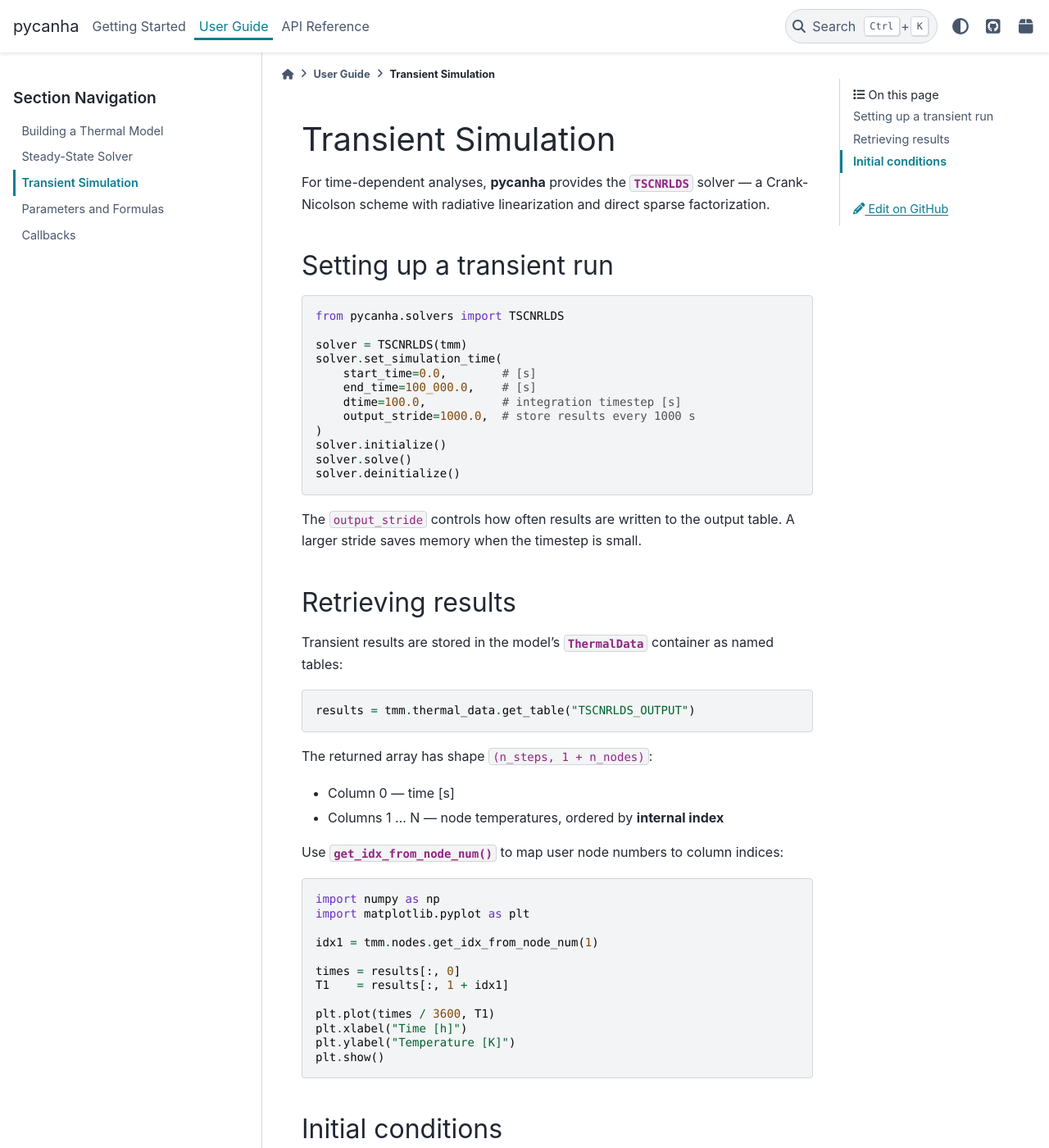
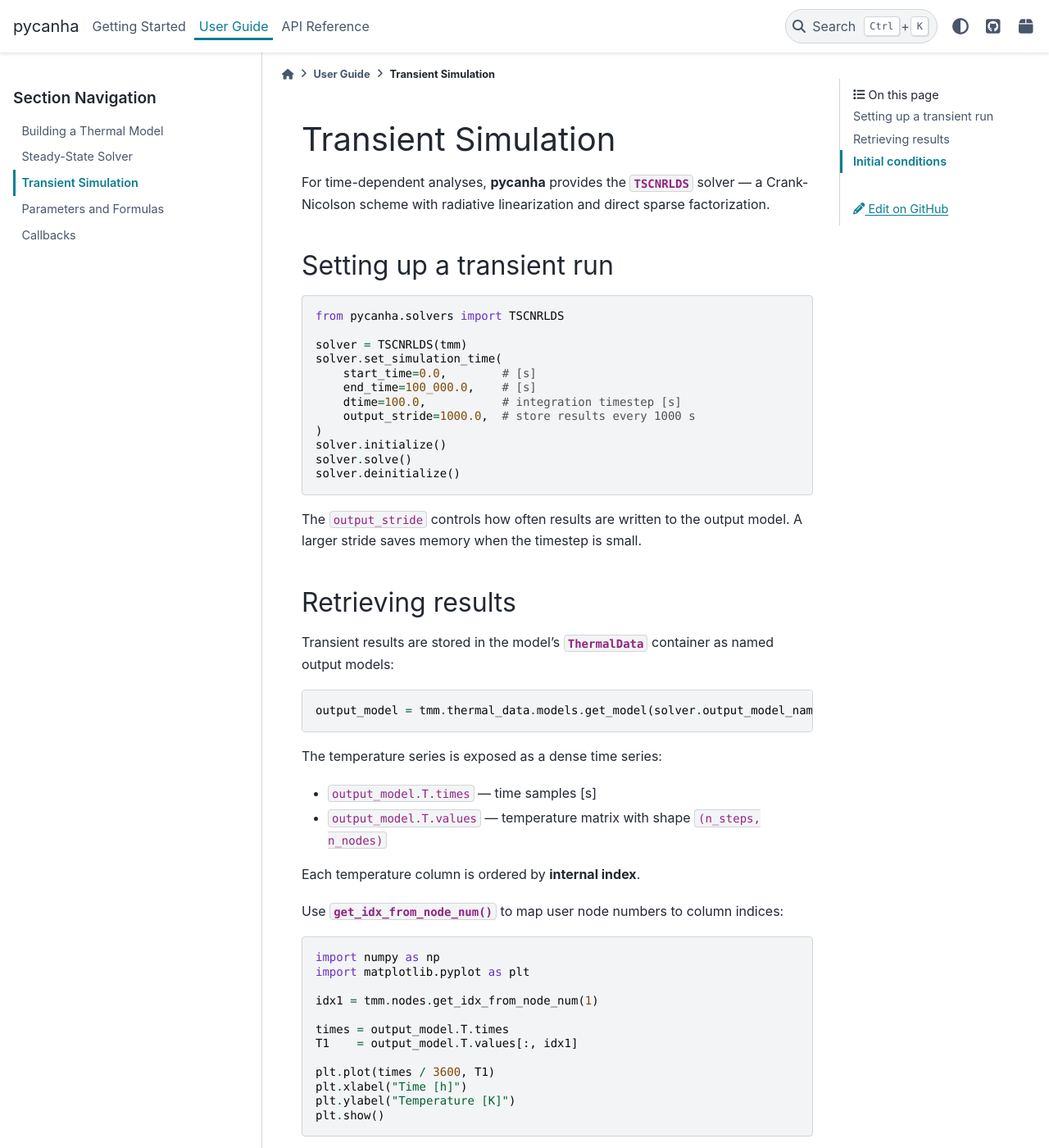
Before and after one commit to pycanha-project/pycanha, a Sphinx documentation site: the page built from doc/user_guide/transient.rst, in a window 1280 px wide and 1400 px high. Shown: the whole window at 82% size. Built offline with Sphinx 7.4.7 and the PyData theme 0.15.4, drawn with Linux system fonts in a browser that asks for light colours; pages that are not in the unit, such as notebooks, are missing from menus.

Commit message:
update to v0.13

```diff
--- a/doc/examples/plot_transient.py
+++ b/doc/examples/plot_transient.py
@@ -14,7 +14,6 @@ re-running with a doubled conductive coupling.
 # ------------------------
 
 import matplotlib.pyplot as plt
-import numpy as np
 
 from pycanha.solvers import TSCNRLDS
 from pycanha.tmm import Node, NodeType, ThermalMathematicalModel
@@ -46,18 +45,23 @@ solver.set_simulation_time(start, end, dt, out_dt)
 solver.initialize()
 solver.solve()
 
-results = tmm.thermal_data.get_table("TSCNRLDS_OUTPUT")
-times = results[:, 0]
+output_model = tmm.thermal_data.models.get_model(solver.output_model_name)
+times = output_model.T.times
 idx1 = tmm.nodes.get_idx_from_node_num(1)
-T1 = results[:, 1 + idx1]
+T1 = output_model.T.values[:, idx1]
 
 # %%
 # Sensitivity run — doubled conductance
 # --------------------------------------
 
 tmm2 = ThermalMathematicalModel("HighGL")
-n1b = Node(1); n1b.T = 273.0; n1b.C = 1.0e4; n1b.qi = 500.0
-n2b = Node(2); n2b.T = 3.0; n2b.type = NodeType.BOUNDARY
+n1b = Node(1)
+n1b.T = 273.0
+n1b.C = 1.0e4
+n1b.qi = 500.0
+n2b = Node(2)
+n2b.T = 3.0
+n2b.type = NodeType.BOUNDARY
 tmm2.add_node(n1b)
 tmm2.add_node(n2b)
 tmm2.conductive_couplings.add_coupling(1, 2, 1.0)
@@ -68,8 +72,8 @@ solver2.set_simulation_time(start, end, dt, out_dt)
 solver2.initialize()
 solver2.solve()
 
-results2 = tmm2.thermal_data.get_table("TSCNRLDS_OUTPUT")
-T1b = results2[:, 1 + tmm2.nodes.get_idx_from_node_num(1)]
+output_model2 = tmm2.thermal_data.models.get_model(solver2.output_model_name)
+T1b = output_model2.T.values[:, tmm2.nodes.get_idx_from_node_num(1)]
 
 # %%
 # Plot
--- a/doc/user_guide/transient.rst
+++ b/doc/user_guide/transient.rst
@@ -24,22 +24,24 @@ Setting up a transient run
    solver.deinitialize()
 
 The ``output_stride`` controls how often results are written to the output
-table.  A larger stride saves memory when the timestep is small.
+model.  A larger stride saves memory when the timestep is small.
 
 Retrieving results
 ------------------
 
 Transient results are stored in the model's
-:class:`~pycanha.tmm.ThermalData` container as named tables:
+:class:`~pycanha.tmm.ThermalData` container as named output models:
 
 .. code-block:: python
 
-   results = tmm.thermal_data.get_table("TSCNRLDS_OUTPUT")
+   output_model = tmm.thermal_data.models.get_model(solver.output_model_name)
 
-The returned array has shape ``(n_steps, 1 + n_nodes)``:
+The temperature series is exposed as a dense time series:
 
-* Column 0 — time [s]
-* Columns 1 … N — node temperatures, ordered by **internal index**
+* ``output_model.T.times`` — time samples [s]
+* ``output_model.T.values`` — temperature matrix with shape ``(n_steps, n_nodes)``
+
+Each temperature column is ordered by **internal index**.
 
 Use :meth:`~pycanha_core.tmm.Nodes.get_idx_from_node_num` to map user node
 numbers to column indices:
@@ -51,8 +53,8 @@ numbers to column indices:
 
    idx1 = tmm.nodes.get_idx_from_node_num(1)
 
-   times = results[:, 0]
-   T1    = results[:, 1 + idx1]
+   times = output_model.T.times
+   T1    = output_model.T.values[:, idx1]
 
    plt.plot(times / 3600, T1)
    plt.xlabel("Time [h]")
--- a/pyproject.toml
+++ b/pyproject.toml
@@ -4,7 +4,7 @@ build-backend = "hatchling.build"
 
 [project]
 name = "pycanha"
-version = "0.12.0"
+version = "0.13.0"
 description = "Thermal analysis Python package built on pycanha-core"
 readme = "README.md"
 license = "MIT"
@@ -26,7 +26,7 @@ dependencies = [
     "h5py>=3.10",
     "matplotlib>=3.10.8",
     "numpy>=2.0",
-    "pycanha-core==0.12.0",
+    "pycanha-core==0.13.0",
 ]
 
 [project.optional-dependencies]
```
Also changed, not shown: 3 other files.
